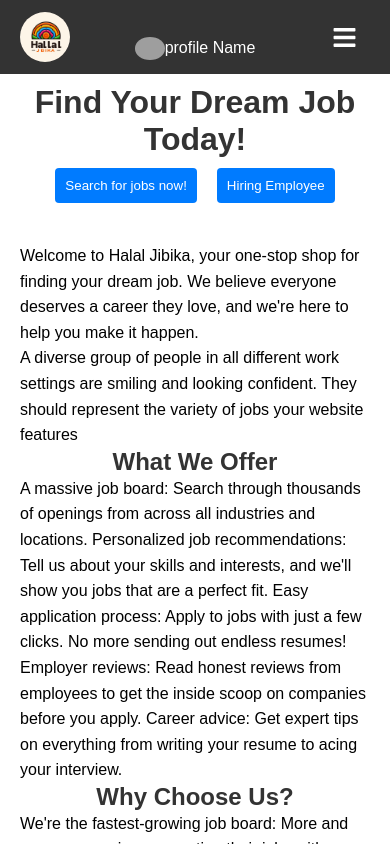
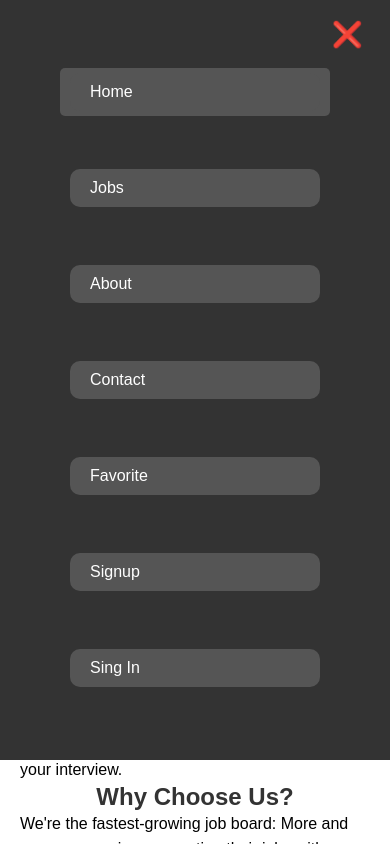
Before and after one commit to OmorFaruk63/Job_finder_website-HALAL-JIBIKA-, a React (Vite) app: page / in a window 390 px wide. Both pictures are taken after a click on the element 344 px from the left and 40 px from the top of the page. Shown: the top 844 px of the page. Built offline with nearby package versions, Linux system fonts and the light colour scheme; no server answers; grey boxes are pictures that could not be loaded.

Commit message:
risponsive navbar

```diff
--- a/src/Components/Header/Navbar.css
+++ b/src/Components/Header/Navbar.css
@@ -3,7 +3,10 @@
     justify-content: space-around;
     background-color: #333;
     align-items: center;
+    position: relative;
 }
+
+
 
 .nav-manu {
     display: flex;
@@ -11,6 +14,11 @@
     align-items: center;
     background-color: #333;
     padding: 20px;
+}
+
+
+.nav-manu li {
+    list-style: none;
 }
 
 .main-logo {
@@ -54,14 +62,37 @@
         display: none;
     }
 
+    .nav-manu-active {
+        display: block;
+        width: 100%;
+        height: 90vh;
+        position: absolute;
+        top: 0;
+        display: flex;
+        flex-direction: column;
+        justify-content: space-evenly;
+        align-items: center;
+        background-color: #333;
+        padding: 20px;
+    }
+
+    .nav-manu-active li {
+        list-style: none;
+        width: 250px;
+        background-color: #555;
+        padding: 10px 20px;
+        border-radius: 10px;
+    }
+
     .bar {
         display: block;
         color: white;
         cursor: pointer;
         position: absolute;
-        top: 25px;
-        right: 33px;
+        top: 20px;
+        right: 27px;
         font-size: 25px;
+        z-index: 10;
     }
 
     .navbar {
--- a/src/Components/Header/Navbar.jsx
+++ b/src/Components/Header/Navbar.jsx
@@ -4,9 +4,11 @@
 import "./Navbar.css"
 import { auth } from "../../Firebase/Firebase";
 import { useSignOut } from 'react-firebase-hooks/auth';
+import { useState } from "react";
 const Navbar = () => {
     const [user, loading, error] = useAuthState(auth);
     const [signOut] = useSignOut(auth);
+    const [isTrue, setTrue] = useState(false);
 
     //Sing out Function
     function handleSingout() {
@@ -17,23 +19,25 @@
         <div>
             <nav className="navbar">
                 <img className="main-logo" width="50px" src="../../../public/logo-Main.jpg" />
-                <div className="nav-manu">
-                    <NavLink to="/">Home</NavLink>
-                    <NavLink to="/jobs">Jobs</NavLink>
-                    <NavLink to="/about">About</NavLink>
-                    <NavLink to="/contact">Contact</NavLink>
-                    <NavLink to="/favorite">Favorite</NavLink>
+                <ul onClick={() => setTrue(!isTrue)} className={isTrue ? "nav-manu-active nav-manu" : "nav-manu"}>
+                    <NavLink to="/"><li>Home</li></NavLink>
+                    <NavLink to="/jobs"> <li>Jobs</li></NavLink>
+                    <NavLink to="/about">  <li>About</li></NavLink>
+                    <NavLink to="/contact"> <li>Contact</li></NavLink>
+                    <NavLink to="/favorite"> <li>Favorite</li></NavLink>
                     {user ? <NavLink onClick={handleSingout} to="/singup">Sign Out</NavLink> : <>
-                        <NavLink to="/singup">Signup</NavLink>
-                        <NavLink to="/SingIn">Sing In</NavLink>
+                        <NavLink to="/singup"> <li> Signup</li></NavLink>
+                        <NavLink to="/SingIn"> <li>Sing In</li></NavLink>
                     </>}
-                </div>
+                </ul>
                 <div className="navbar-img">
                     <img width={"30px"} src={user ? user?.photoURL :
                         "https://st3.depositphotos.com/19428878/37071/v/450/depositphotos_370714622-stock-illustration-businessman-icon-vector-male-avatar.jpg"} />
                     <span>{loading ? "Loading" : user ? user?.displayName : "profile Name"}</span>
                 </div>
-                <div className="bar"><FaBars /></div>
+                <div onClick={() => setTrue(!isTrue)} className="bar">
+                    {isTrue ? "❌" : <FaBars />}
+                </div>
             </nav>
         </div>
     )
--- a/src/Pages/Home/Home.jsx
+++ b/src/Pages/Home/Home.jsx
@@ -5,8 +5,14 @@
         <div>
             <header>
                 <h1>Find Your Dream Job Today!</h1>
-                <button className="home-btn"><Link to={"/jobs"}>Search for jobs now!</Link> </button>
-                <button className="home-btn"><Link to={"/JobAdd"}> Hiring Employee</Link></button>
+                <Link to={"/jobs"}>
+                    <button className="home-btn">
+                        Search for jobs now! </button>
+                </Link>
+
+                <Link to={"/JobAdd"}>
+                    <button className="home-btn">Hiring Employee</button>
+                </Link>
             </header>
             <section>
                 <p>Welcome to Halal Jibika, your one-stop shop for finding your dream job. We believe everyone deserves a career they love, and we're here to help you make it happen.</p>
--- a/src/Pages/SingIn/SingIn.jsx
+++ b/src/Pages/SingIn/SingIn.jsx
@@ -1,10 +1,19 @@
-import { Link } from "react-router-dom";
+import { Link, useNavigate } from "react-router-dom";
 import "./SingIn.css"
 import { FaGoogle } from "react-icons/fa";
 import { FaGithub } from "react-icons/fa";
 import { auth } from "../../Firebase/Firebase";
-import { useSignInWithGoogle, useSignInWithGithub } from 'react-firebase-hooks/auth';
+import { useSignInWithGoogle, useSignInWithGithub, useAuthState } from
+    'react-firebase-hooks/auth';
+import { useSignInWithEmailAndPassword } from 'react-firebase-hooks/auth';
+import { useState } from "react";
 const SingIn = () => {
+
+    const [email, setEmail] = useState('');
+    const [password, setPassword] = useState('');
+    const [
+        signInWithEmailAndPassword,
+    ] = useSignInWithEmailAndPassword(auth);
 
     //google Auth
     const [signInWithGoogle, googleUser, googleLoading, googleError] = useSignInWithGoogle(auth);
@@ -20,7 +29,16 @@
         signInWithGithub()
     }
 
-    function handleSubmit() {
+    function handleSubmit(e) {
+        e.preventDefault()
+        signInWithEmailAndPassword(email, password)
+    }
+
+    const navigate = useNavigate()
+
+    const [user] = useAuthState(auth);
+    if (user) {
+        navigate('/')
     }
 
     return (
@@ -31,10 +49,8 @@
                     <label htmlFor="email">Email:</label>
                     <input
                         type="email"
-                        id="email"
-                        name="email"
-                        // value={formData.email}
-                        // onChange={handleChange}
+                        value={email}
+                        onChange={(e) => setEmail(e.target.value)}
                         required
                     />
 
@@ -43,8 +59,8 @@
                         type="password"
                         id="password"
                         name="password"
-                        // value={formData.password}
-                        // onChange={handleChange}
+                        value={password}
+                        onChange={(e) => setPassword(e.target.value)}
                         required
                     />
                     <button type="submit">Sign In</button>
--- a/src/Pages/SingUp/Singup.jsx
+++ b/src/Pages/SingUp/Singup.jsx
@@ -1,9 +1,29 @@
-import { Link } from "react-router-dom"
+import { Link, useNavigate } from "react-router-dom"
 import "./SingUp.css"
+import { useAuthState, useCreateUserWithEmailAndPassword } from 'react-firebase-hooks/auth';
+import { useState } from "react";
+import { auth } from "../../Firebase/Firebase";
+const Singup = () => {
+    const [name, setName] = useState('');
+    const [email, setEmail] = useState('');
+    const [password, setPassword] = useState('');
+    const [comfirmPassword, setComfirmPassword] = useState('');
+    const [
+        createUserWithEmailAndPassword,
+    ] = useCreateUserWithEmailAndPassword(auth);
 
-const Singup = () => {
-    function handleSubmit() {
+    const navigate = useNavigate()
+    const [user, loading, error] = useAuthState(auth);
+    if (user) {
+        navigate('/')
+    }
 
+    function handleSubmit(e) {
+        e.preventDefault()
+        createUserWithEmailAndPassword(email, password)
+        setComfirmPassword("")
+        setPassword("")
+        setEmail("")
     }
     return (
         <div>
@@ -13,39 +33,25 @@
                     <label htmlFor="username">Username:</label>
                     <input
                         type="text"
-                        name="username"
-                        // value={formData.username}
-                        // onChange={handleChange}
-                        required
+                        value={name}
+                        onChange={(e) => setName(e.target.value)}
                     />
-
+                    {name.length === "" && <span className="input-field">Please enter your name.</span>}
                     <label htmlFor="email">Email:</label>
                     <input
-                        type="email"
-                        name="email"
-                        // value={formData.email}
-                        // onChange={handleChange}
-                        required
+                        value={email}
+                        onChange={(e) => setEmail(e.target.value)}
                     />
-
                     <label htmlFor="password">Password:</label>
                     <input
-                        type="password"
-                        name="password"
-                        // value={formData.password}
-                        // onChange={handleChange}
-                        required
+                        value={password}
+                        onChange={(e) => setPassword(e.target.value)}
                     />
-
                     <label htmlFor="password">Confirm Password:</label>
                     <input
-                        type="password"
-                        name="password"
-                        // value={formData.password}
-                        // onChange={handleChange}
-                        required
+                        value={comfirmPassword}
+                        onChange={(e) => setComfirmPassword(e.target.value)}
                     />
-
                     <button type="submit">Sign Up</button>
                 </form>
                 <span className="switch-btn">If you All ready Have Account <Link to={"/singin"}>click </Link> </span>
```
